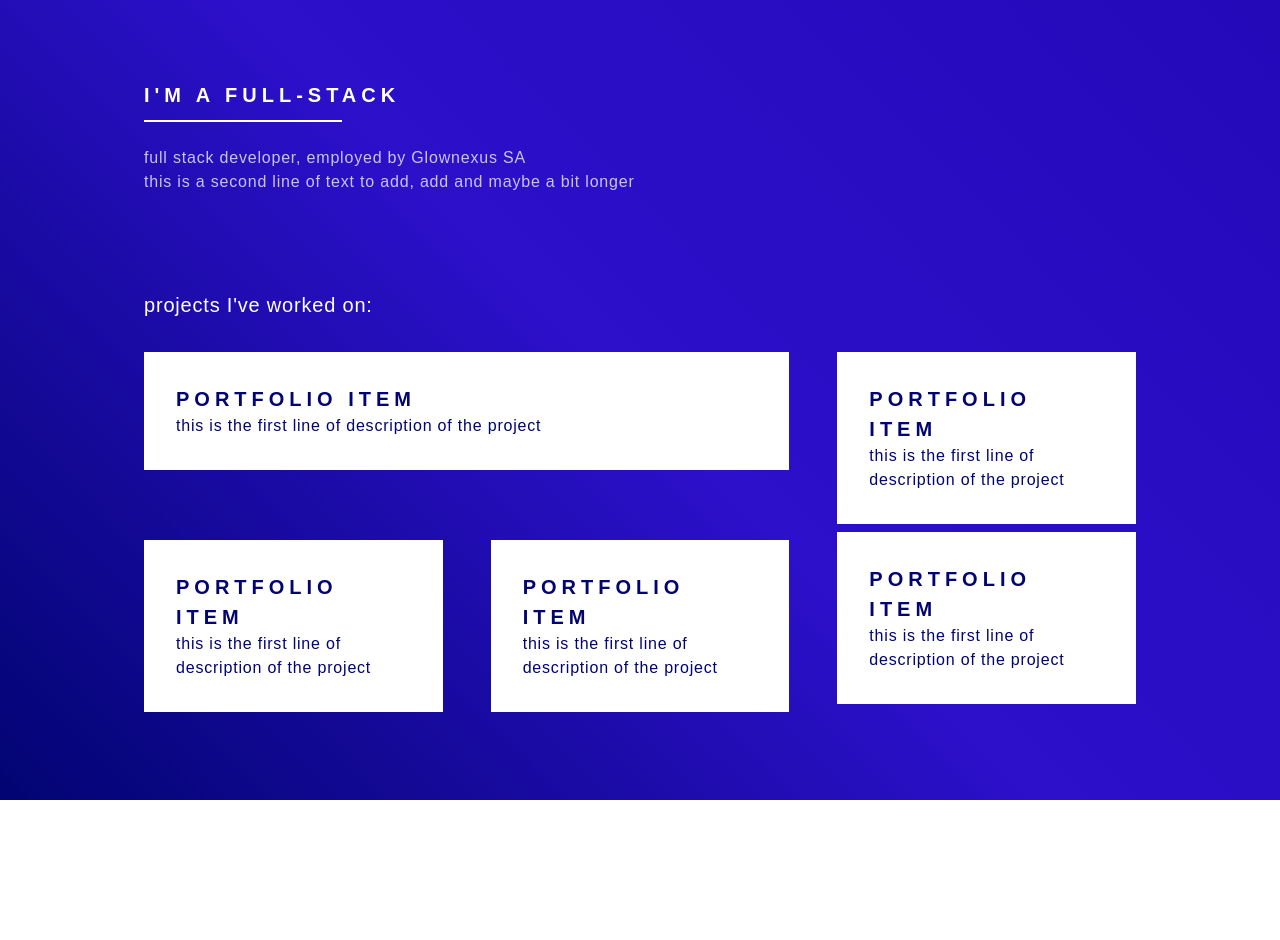
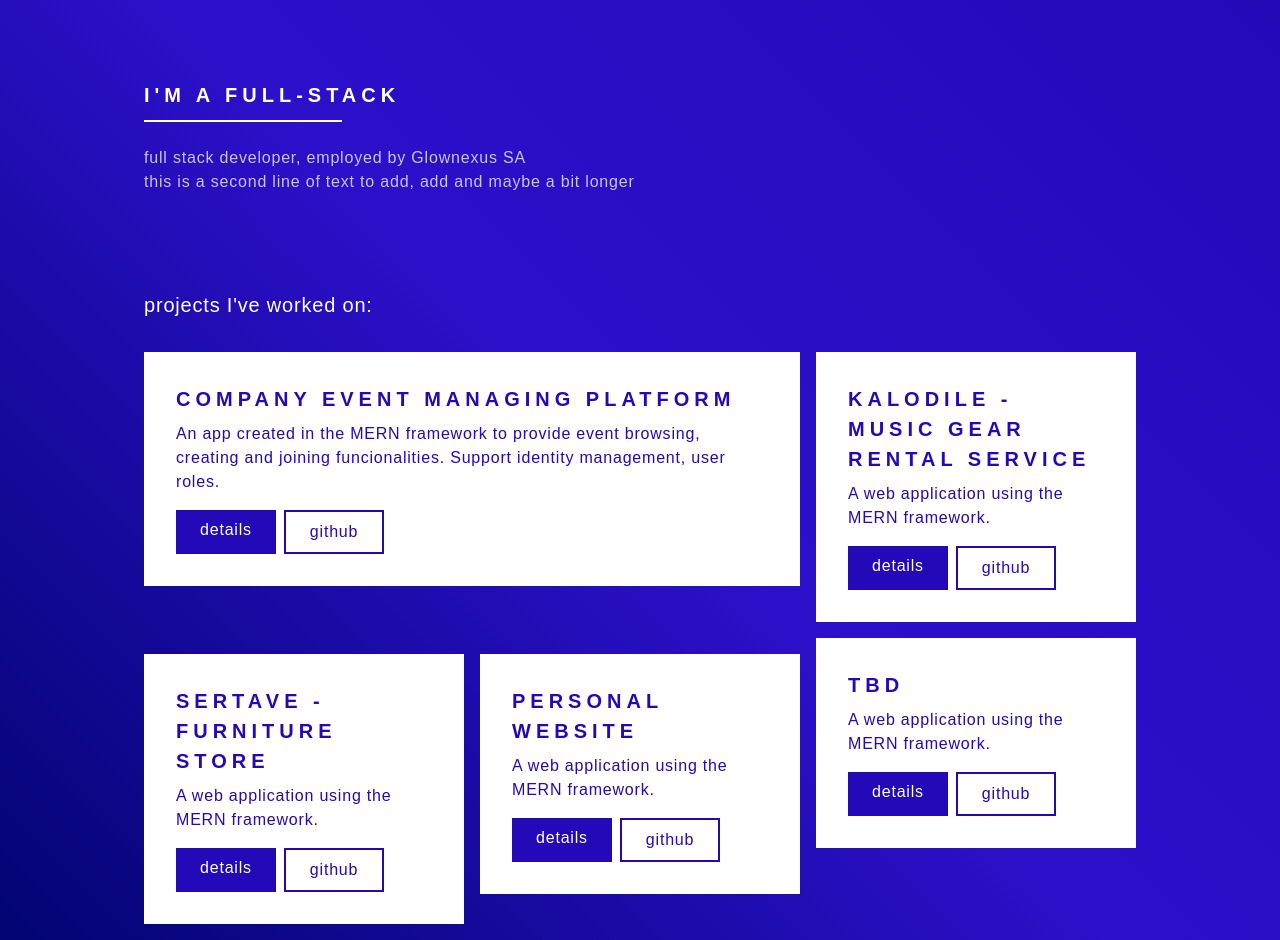
Before and after one commit to danielagg/personal-website-ts, a React (Create React App) app: page / in a window 1280 px wide. Before the commit the page ends 800 px from the top, so only its background shows below. Built offline with nearby package versions, Linux system fonts and the light colour scheme.

Commit message:
Button styling

```diff
--- a/src/components/Portfolio/PortfolioItem.tsx
+++ b/src/components/Portfolio/PortfolioItem.tsx
@@ -1,14 +1,35 @@
 import React from "react";
 import "./style.css";
+import { PortfolioItemDetails } from "./PortfolioItemContainer";
 
-const PortfolioItem = () => {
+// Components
+import Button, { Variant, Thickness } from "../Shared/Button/Button";
+
+type PortfolioItemProp = {
+  item: PortfolioItemDetails;
+};
+
+const PortfolioItem = ({ item }: PortfolioItemProp) => {
   return (
     <div className="bg-white p-8 primary-blue">
       <p className="text-xl uppercase font-raleway-bold wide-letter-spacing">
-        Portfolio item
+        {item.name}
       </p>
-      <p>this is the first line of description of the project</p>
-      {/* <p>then this is the second line of description of the project, longer</p> */}
+      <p className="mt-2">{item.description}</p>
+      <div className="mt-4 flex">
+        <Button
+          caption="details"
+          variant={Variant.Blue}
+          thickness={Thickness.Wider}
+        />
+        <div className="ml-2">
+          <Button
+            caption="github"
+            variant={Variant.BlueBorderOnly}
+            thickness={Thickness.Wider}
+          />
+        </div>
+      </div>
     </div>
   );
 };
--- a/src/components/Portfolio/PortfolioItemContainer.tsx
+++ b/src/components/Portfolio/PortfolioItemContainer.tsx
@@ -1,28 +1,75 @@
-import React from "react";
+import React, { useState } from "react";
 import "./style.css";
 
 // Components
 import PortfolioItem from "./PortfolioItem";
 
+export type PortfolioItemDetails = {
+  id: number;
+  name: string;
+  description: string;
+  detailsLink: string;
+  githubLink: string;
+};
+
 const PortfolioItemContainer = () => {
+  const [projects, setProjects] = useState<PortfolioItemDetails[]>([
+    {
+      id: 1,
+      name: "Company Event Managing Platform",
+      description:
+        "An app created in the MERN framework to provide event browsing, creating and joining funcionalities. Support identity management, user roles.",
+      detailsLink: "event-organizer",
+      githubLink: "https://github.com/danielagg/event-organizer/"
+    },
+    {
+      id: 2,
+      name: "Kalodile - Music Gear Rental Service",
+      description: "A web application using the MERN framework.",
+      detailsLink: "event-organizer",
+      githubLink: "https://github.com/danielagg/event-organizer/"
+    },
+    {
+      id: 3,
+      name: "Sertave - Furniture Store",
+      description: "A web application using the MERN framework.",
+      detailsLink: "event-organizer",
+      githubLink: "https://github.com/danielagg/event-organizer/"
+    },
+    {
+      id: 4,
+      name: "Personal Website",
+      description: "A web application using the MERN framework.",
+      detailsLink: "event-organizer",
+      githubLink: "https://github.com/danielagg/event-organizer/"
+    },
+    {
+      id: 5,
+      name: "TBD",
+      description: "A web application using the MERN framework.",
+      detailsLink: "event-organizer",
+      githubLink: "https://github.com/danielagg/event-organizer/"
+    }
+  ]);
+
   return (
     <div>
       <h2 className="mt-24 text-white text-xl">projects I've worked on:</h2>
       <div className="container">
         <div className="card-1">
-          <PortfolioItem />
+          <PortfolioItem item={projects[0]} />
         </div>
         <div className="card-2">
-          <PortfolioItem />
+          <PortfolioItem item={projects[1]} />
         </div>
         <div className="card-3">
-          <PortfolioItem />
+          <PortfolioItem item={projects[2]} />
         </div>
         <div className="card-4">
-          <PortfolioItem />
+          <PortfolioItem item={projects[3]} />
         </div>
         <div className="card-5">
-          <PortfolioItem />
+          <PortfolioItem item={projects[4]} />
         </div>
       </div>
     </div>
--- a/src/components/Portfolio/style.css
+++ b/src/components/Portfolio/style.css
@@ -1,8 +1,8 @@
 .container {
   margin-top: 2em;
   display: grid;
-  grid-column-gap: 3em;
-  grid-row-gap: 0.5em;
+  grid-column-gap: 1em;
+  grid-row-gap: 1em;
   grid-template-areas:
     "a a a a b b"
     "a a a a b b"
--- /dev/null
+++ b/src/components/Shared/Button/Button.tsx
@@ -0,0 +1,83 @@
+import React from "react";
+
+export enum Variant {
+  White,
+  Blue,
+  WhiteBorderOnly,
+  BlueBorderOnly
+}
+
+export enum Thickness {
+  Normal,
+  Wider,
+  Widest
+}
+
+type ButtonProp = {
+  caption: string;
+  variant?: Variant;
+  thickness?: Thickness;
+};
+
+const Button = ({
+  caption,
+  variant = Variant.White,
+  thickness = Thickness.Normal
+}: ButtonProp) => {
+  const staticContainerStyle = "inline-block cursor-pointer";
+  const whiteVariantStlye = "bg-white primary-blue";
+  const blueVariantStlye = "bg-primary-blue text-white";
+  const blueBorderOnlyVariantStlye =
+    "bg-transparent border-2 border-primary-blue primary-blue";
+  const whiteBorderOnlyVariantStlye =
+    "bg-transparent border-2 border-white text-white";
+
+  const getContainerStyle = (): string => {
+    return (
+      staticContainerStyle +
+      " " +
+      getVariantSpecificStyles() +
+      " " +
+      getThicknessSpecificStyles()
+    );
+  };
+
+  const getVariantSpecificStyles = (): string => {
+    switch (variant) {
+      case Variant.White:
+        return whiteVariantStlye;
+      case Variant.Blue:
+        return blueVariantStlye;
+      case Variant.BlueBorderOnly:
+        return blueBorderOnlyVariantStlye;
+      case Variant.WhiteBorderOnly:
+        return whiteBorderOnlyVariantStlye;
+      default:
+        return "";
+    }
+  };
+
+  const getThicknessSpecificStyles = (): string => {
+    switch (thickness) {
+      case Thickness.Normal:
+        return "p-2";
+
+      case Thickness.Wider:
+        return "px-6 py-2";
+
+      case Thickness.Widest:
+        return "px-8 py-2";
+
+      default:
+        return "";
+    }
+  };
+
+  return (
+    <div className={getContainerStyle()}>
+      <p>{caption}</p>
+    </div>
+  );
+};
+
+export default Button;
--- a/src/styles/main.css
+++ b/src/styles/main.css
@@ -6,15 +6,19 @@
 @import url("https://fonts.googleapis.com/css?family=Raleway:400,700,800&display=swap");
 
 .primary-blue {
-  color: #020472;
+  color: #2409b9;
 }
 
 .bg-primary-blue {
-  background: #020472;
+  background: #2409b9;
 }
 
 .bg-primary-blue-gradient {
   background: linear-gradient(45deg, #020472 0, #2c10ca 50%, #2409b9 100%);
+}
+
+.border-primary-blue {
+  border-color: #2409b9;
 }
 
 .font-raleway {
```
